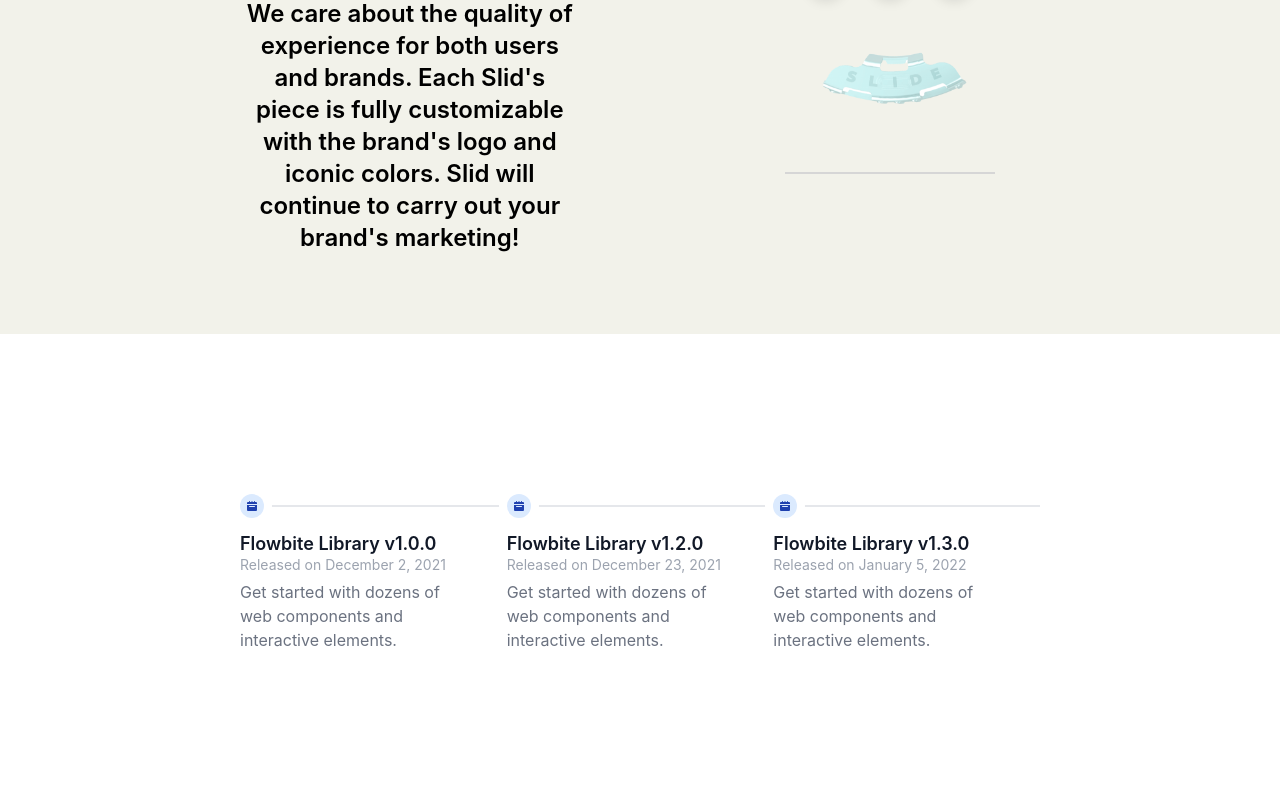
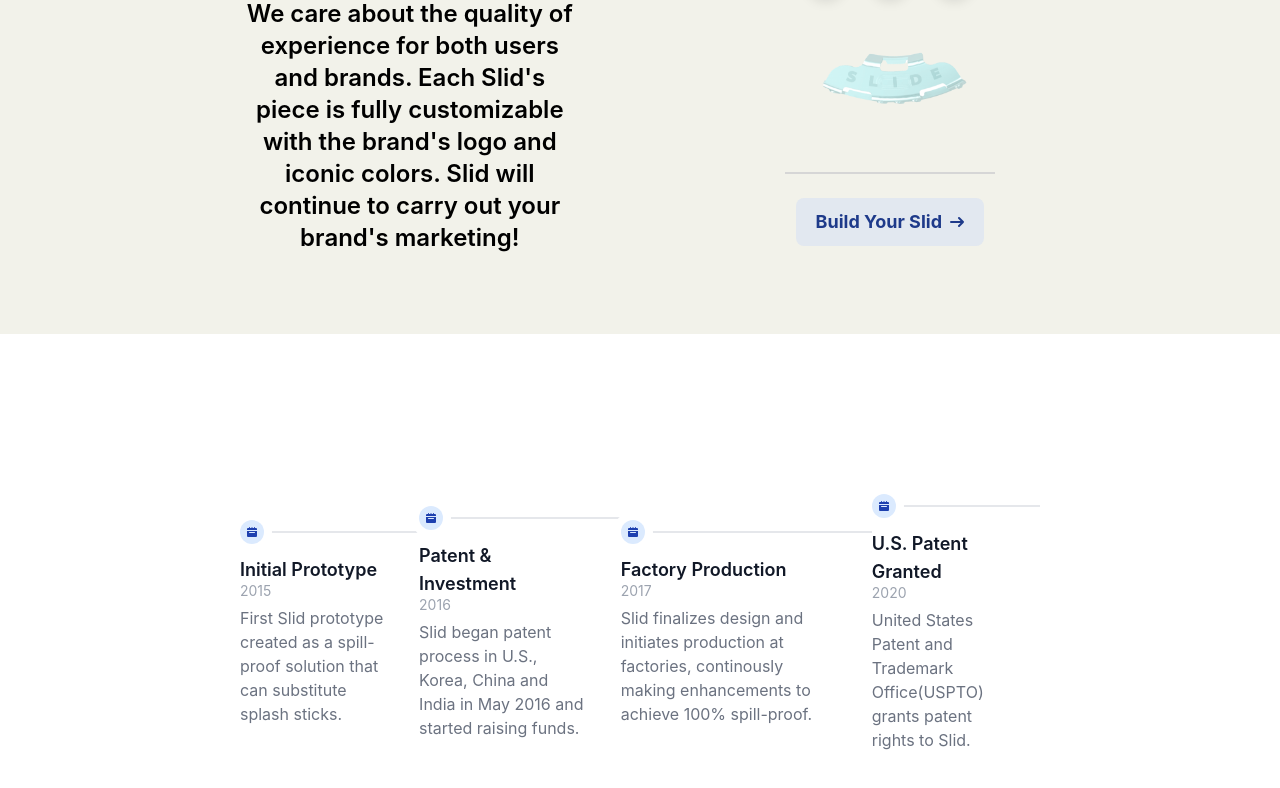
Before and after one commit to ellen3128/Slid, a React (Create React App) app: page / in a window 1280 px wide. Shown: the part 975-1763 px from the top of the page. Built offline with nearby package versions, Linux system fonts and the light colour scheme; the HTML template or start-up script is replaced by a standard one.

Commit message:
modies about page timeline and product section button

```diff
--- a/src/Pages/AboutUs.js
+++ b/src/Pages/AboutUs.js
@@ -18,13 +18,13 @@ export default function AboutUs() {
         </div>
         <div class="mt-3 sm:pr-8">
           <h3 class="text-lg font-semibold text-gray-900 dark:text-white">
-            Flowbite Library v1.0.0
+            Initial Prototype
           </h3>
           <time class="block mb-2 text-sm font-normal leading-none text-gray-400 dark:text-gray-500">
-            Released on December 2, 2021
+            2015
           </time>
           <p class="text-base font-normal text-gray-500 dark:text-gray-400">
-            Get started with dozens of web components and interactive elements.
+            First Slid prototype created as a spill-proof solution that can substitute splash sticks.
           </p>
         </div>
       </li>
@@ -45,13 +45,13 @@ export default function AboutUs() {
         </div>
         <div class="mt-3 sm:pr-8">
           <h3 class="text-lg font-semibold text-gray-900 dark:text-white">
-            Flowbite Library v1.2.0
+            Patent & Investment
           </h3>
           <time class="block mb-2 text-sm font-normal leading-none text-gray-400 dark:text-gray-500">
-            Released on December 23, 2021
+            2016
           </time>
           <p class="text-base font-normal text-gray-500 dark:text-gray-400">
-            Get started with dozens of web components and interactive elements.
+            Slid began patent process in U.S., Korea, China and India in May 2016 and started raising funds.
           </p>
         </div>
       </li>
@@ -72,13 +72,40 @@ export default function AboutUs() {
         </div>
         <div class="mt-3 sm:pr-8">
           <h3 class="text-lg font-semibold text-gray-900 dark:text-white">
-            Flowbite Library v1.3.0
+            Factory Production
           </h3>
           <time class="block mb-2 text-sm font-normal leading-none text-gray-400 dark:text-gray-500">
-            Released on January 5, 2022
+            2017
           </time>
           <p class="text-base font-normal text-gray-500 dark:text-gray-400">
-            Get started with dozens of web components and interactive elements.
+          Slid finalizes design and initiates production at factories, continously making enhancements to achieve 100% spill-proof.
+          </p>
+        </div>
+      </li>
+      <li class="relative mb-6 sm:mb-0">
+        <div class="flex items-center">
+          <div class="z-10 flex items-center justify-center w-6 h-6 bg-blue-100 rounded-full ring-0 ring-white dark:bg-blue-900 sm:ring-8 dark:ring-gray-900 shrink-0">
+            <svg
+              class="w-2.5 h-2.5 text-blue-800 dark:text-blue-300"
+              aria-hidden="true"
+              xmlns="http://www.w3.org/2000/svg"
+              fill="currentColor"
+              viewBox="0 0 20 20"
+            >
+              <path d="M20 4a2 2 0 0 0-2-2h-2V1a1 1 0 0 0-2 0v1h-3V1a1 1 0 0 0-2 0v1H6V1a1 1 0 0 0-2 0v1H2a2 2 0 0 0-2 2v2h20V4ZM0 18a2 2 0 0 0 2 2h16a2 2 0 0 0 2-2V8H0v10Zm5-8h10a1 1 0 0 1 0 2H5a1 1 0 0 1 0-2Z" />
+            </svg>
+          </div>
+          <div class="hidden sm:flex w-full bg-gray-200 h-0.5 dark:bg-gray-700"></div>
+        </div>
+        <div class="mt-3 sm:pr-8">
+          <h3 class="text-lg font-semibold text-gray-900 dark:text-white">
+            U.S. Patent Granted
+          </h3>
+          <time class="block mb-2 text-sm font-normal leading-none text-gray-400 dark:text-gray-500">
+            2020
+          </time>
+          <p class="text-base font-normal text-gray-500 dark:text-gray-400">
+          United States Patent and Trademark Office(USPTO) grants patent rights to Slid.
           </p>
         </div>
       </li>
--- a/src/Pages/Products.js
+++ b/src/Pages/Products.js
@@ -1,4 +1,4 @@
-import Piece from '../Img/piece.png';
+import Piece from "../Img/piece.png";
 
 export default function Products() {
   const colorData = [
@@ -23,8 +23,11 @@ export default function Products() {
           <p data-text="Color and logo">Color & logo</p>
           <br></br>
           <p className="text-center mx-auto w-1/2 text-2xl">
-              We care about the quality of experience for both users and brands. Each Slid's piece is fully customizable with the brand's logo and iconic colors. Slid will continue to carry out your brand's marketing!</p>
-
+            We care about the quality of experience for both users and brands.
+            Each Slid's piece is fully customizable with the brand's logo and
+            iconic colors. Slid will continue to carry out your brand's
+            marketing!
+          </p>
         </div>
         <div className="color-options-wrapper">
           <h3 className="color-options-title">Customizable Colors</h3>
@@ -43,6 +46,27 @@ export default function Products() {
             ))}
             <img src={Piece} alt=""></img>
           </div>
+          <button
+            type="button"
+            class="text-blue-900 bg-slate-200 focus:ring-4 focus:outline-none focus:ring-blue-300 font-bold rounded-lg text-lg px-5 py-2.5 text-center inline-flex items-center dark:bg-blue-600 dark:hover:bg-blue-700 dark:focus:ring-blue-800 mt-6 transform hover:scale-110"
+          >
+            Build Your Slid
+            <svg
+              class="w-3.5 h-3.5 ml-2"
+              aria-hidden="true"
+              xmlns="http://www.w3.org/2000/svg"
+              fill="none"
+              viewBox="0 0 14 10"
+            >
+              <path
+                stroke="currentColor"
+                stroke-linecap="round"
+                stroke-linejoin="round"
+                stroke-width="2"
+                d="M1 5h12m0 0L9 1m4 4L9 9"
+              />
+            </svg>
+          </button>
         </div>
       </section>
     </div>
--- a/tailwind.config.js
+++ b/tailwind.config.js
@@ -1,11 +1,4 @@
-// /** @type {import('tailwindcss').Config} */
-// module.exports = {
-//   content: [],
-//   theme: {
-//     extend: {},
-//   },
-//   plugins: [],
-// }
+
 
 /** @type {import('tailwindcss').Config} */
 module.exports = {
@@ -13,7 +6,11 @@ module.exports = {
     "./src/**/*.{js,jsx,ts,tsx}",
   ],
   theme: {
-    extend: {},
+    extend: {
+    //   backgroundColor: {
+    //   'emerald': '#006241'
+    // },
+  },
   },
   plugins: [],
 }
```
